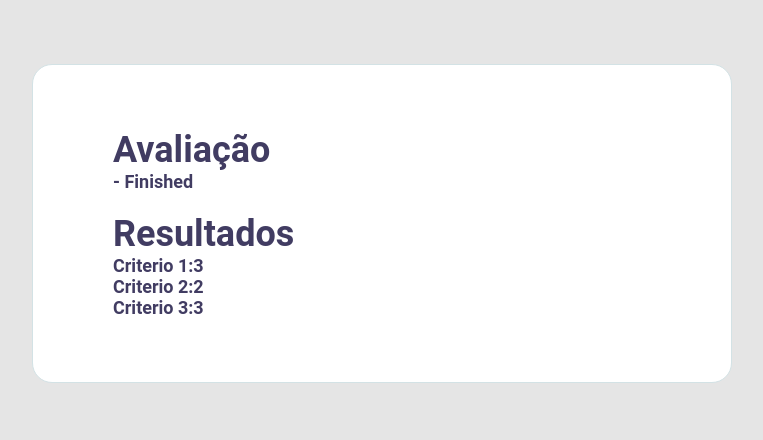
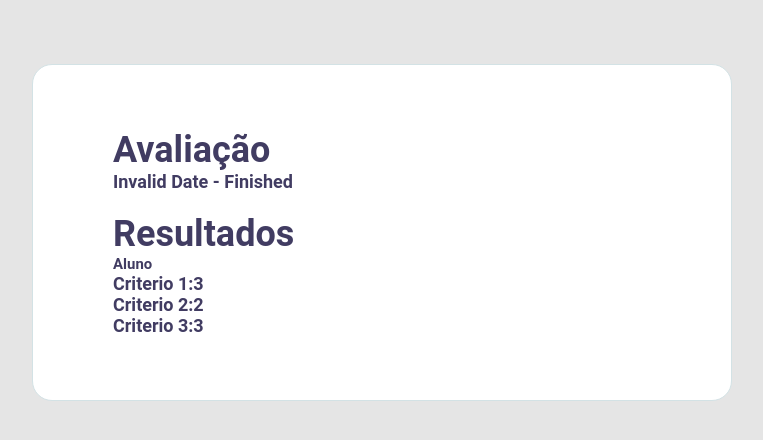
Before and after one commit to NicolasFujisawa/performance-appraisal-app, a React (Create React App) app in the folder front/: page /results in a window 1280 px wide. Shown: the top 440 px of the page, without its empty margins (258-1021 px from the left). Built offline with nearby package versions, Linux system fonts and the light colour scheme; no server answers.

Commit message:
Debugging scores data

```diff
--- a/front/src/pages/Results.tsx
+++ b/front/src/pages/Results.tsx
@@ -1,14 +1,13 @@
 import '../styles/pages/main-page.css'
 import { Evaluation as IEvaluation } from '../interfaces/evaluation'
+import { ScoresResponse as IScoresResponse } from '../interfaces/scores.response'
 import { useState, useEffect } from 'react'
 import { useParams } from 'react-router'
-import { getEvaluation } from '../services/api'
-import { CriteriasResponse } from '../interfaces/criterias.response'
-import { Student } from '../interfaces/team'
+import { getEvaluation, getEvaluatedStudentScores } from '../services/api'
 
 export default function Results() {
   const [evaluation, setEvaluation] = useState<IEvaluation>({} as any)
-  const [students, setStudents] = useState<Student>({} as any)
+  const [scores, setScores] = useState<IScoresResponse>({} as any)
   const params = useParams()
 
   const loadEvaluation = async () => {
@@ -18,17 +17,26 @@ export default function Results() {
     setEvaluation(data)
   }
 
+  const loadScores = async () => {
+    const {
+      data: { data },
+    } = await getEvaluatedStudentScores(1, 1)
+    setScores(data)
+  }
+
+  const finalDate = new Date(evaluation.end)
   useEffect(() => {
     loadEvaluation()
+    loadScores()
   }, [params])
   return (
     <div id="page-container">
       <h1>Avaliação</h1>
-      <h4>{evaluation.end} - Finished</h4>
+      <h4>{`${finalDate.toLocaleDateString('pt-BR')} - Finished`}</h4>
       <h4>{evaluation.team?.name}</h4>
       <br />
       <h1>Resultados</h1>
-      <h5>{students.name}</h5>
+      <h5>Aluno</h5>
       <p>Criterio 1:3</p>
       <p>Criterio 2:2</p>
       <p>Criterio 3:3</p>
```
